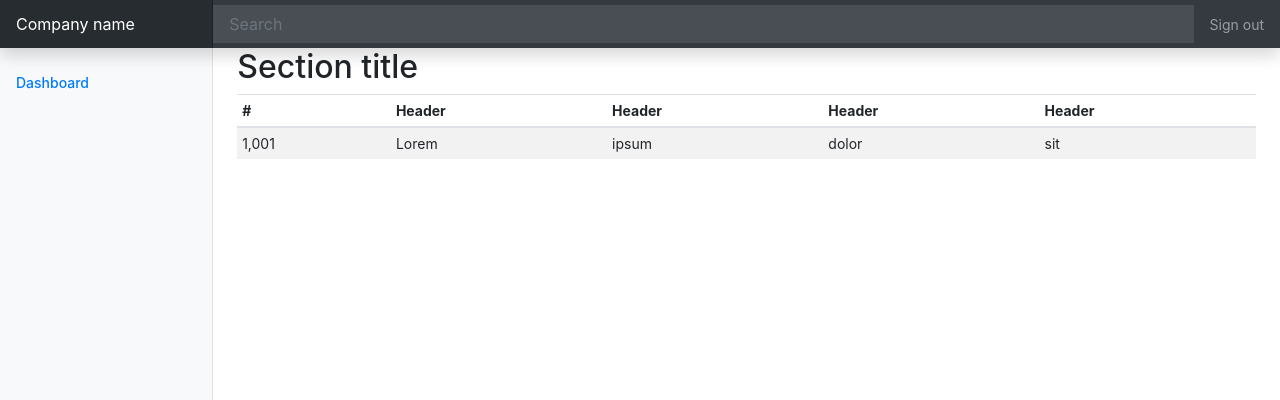
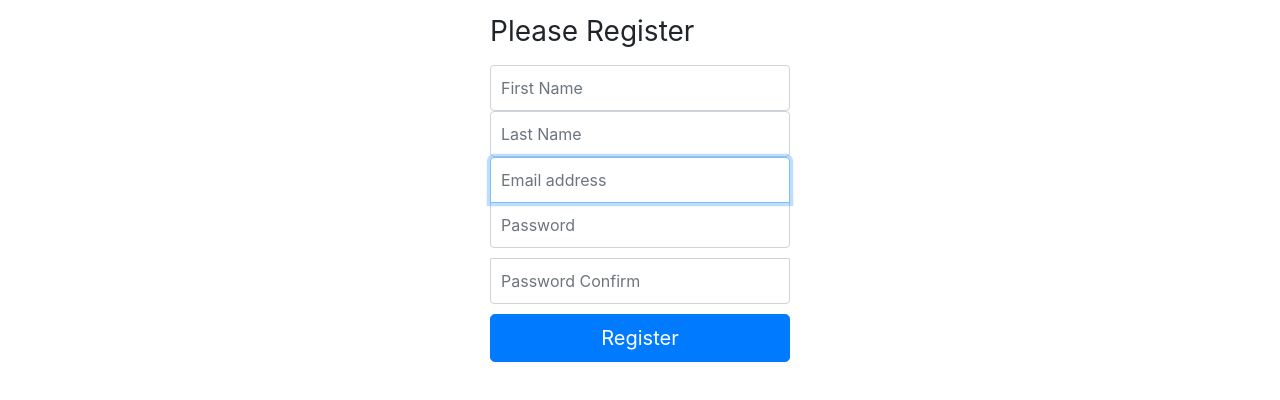
Before and after one commit to A-Nasiri/vue-3-admin-app, a Vue app: page /register in a window 1280 px wide. Shown: the top 400 px of the page. Built offline with nearby package versions, Linux system fonts and the light colour scheme.

Commit message:
Register component

```diff
--- a/src/App.vue
+++ b/src/App.vue
@@ -1,151 +1,13 @@
 <template>
-<Nav />
-<div class="container-fluid">
-  <div class="row">
-    <Menu />
-    <main role="main" class="col-md-9 ml-sm-auto col-lg-10 px-md-4">
-      <h2>Section title</h2>
-      <div class="table-responsive">
-        <table class="table table-striped table-sm">
-          <thead>
-            <tr>
-              <th>#</th>
-              <th>Header</th>
-              <th>Header</th>
-              <th>Header</th>
-              <th>Header</th>
-            </tr>
-          </thead>
-          <tbody>
-            <tr>
-              <td>1,001</td>
-              <td>Lorem</td>
-              <td>ipsum</td>
-              <td>dolor</td>
-              <td>sit</td>
-            </tr>
-          </tbody>
-        </table>
-      </div>
-    </main>
-  </div>
-</div>
+  <router-view />
 </template>
 
 <script>
-import Menu from '@/components/Menu';
-import Nav from '@/components/Nav';
+export default {
 
-export default {
-  components: {
-    Menu,
-    Nav
-  }
 }
 </script>
 
 <style>
-body {
-  font-size: .875rem;
-}
 
-.feather {
-  width: 16px;
-  height: 16px;
-  vertical-align: text-bottom;
-}
-
-/*
- * Sidebar
- */
-
-.sidebar {
-  position: fixed;
-  top: 0;
-  bottom: 0;
-  left: 0;
-  z-index: 100; /* Behind the navbar */
-  padding: 48px 0 0; /* Height of navbar */
-  box-shadow: inset -1px 0 0 rgba(0, 0, 0, .1);
-}
-
-@media (max-width: 767.98px) {
-  .sidebar {
-    top: 5rem;
-  }
-}
-
-.sidebar-sticky {
-  position: relative;
-  top: 0;
-  height: calc(100vh - 48px);
-  padding-top: .5rem;
-  overflow-x: hidden;
-  overflow-y: auto; /* Scrollable contents if viewport is shorter than content. */
-}
-
-@supports ((position: -webkit-sticky) or (position: sticky)) {
-  .sidebar-sticky {
-    position: -webkit-sticky;
-    position: sticky;
-  }
-}
-
-.sidebar .nav-link {
-  font-weight: 500;
-  color: #333;
-}
-
-.sidebar .nav-link .feather {
-  margin-right: 4px;
-  color: #999;
-}
-
-.sidebar .nav-link.active {
-  color: #007bff;
-}
-
-.sidebar .nav-link:hover .feather,
-.sidebar .nav-link.active .feather {
-  color: inherit;
-}
-
-.sidebar-heading {
-  font-size: .75rem;
-  text-transform: uppercase;
-}
-
-/*
- * Navbar
- */
-
-.navbar-brand {
-  padding-top: .75rem;
-  padding-bottom: .75rem;
-  font-size: 1rem;
-  background-color: rgba(0, 0, 0, .25);
-  box-shadow: inset -1px 0 0 rgba(0, 0, 0, .25);
-}
-
-.navbar .navbar-toggler {
-  top: .25rem;
-  right: 1rem;
-}
-
-.navbar .form-control {
-  padding: .75rem 1rem;
-  border-width: 0;
-  border-radius: 0;
-}
-
-.form-control-dark {
-  color: #fff;
-  background-color: rgba(255, 255, 255, .1);
-  border-color: rgba(255, 255, 255, .1);
-}
-
-.form-control-dark:focus {
-  border-color: transparent;
-  box-shadow: 0 0 0 3px rgba(255, 255, 255, .25);
-}
 </style>
--- /dev/null
+++ b/src/public/Register.vue
@@ -0,0 +1,75 @@
+<template>
+<form class="form-signin">
+  <h1 class="h3 mb-3 font-weight-normal">Please Register</h1>
+
+  <label for="first_name" class="sr-only">First Name</label>
+  <input type="text" id="first_name" class="form-control" placeholder="First Name" required>
+
+  <label for="last_name" class="sr-only">Last Name</label>
+  <input type="text" id="last_name" class="form-control" placeholder="Last Name" required>
+
+  <label for="inputEmail" class="sr-only">Email address</label>
+  <input type="email" id="inputEmail" class="form-control" placeholder="Email address" required autofocus>
+
+  <label for="inputPassword" class="sr-only">Password</label>
+  <input type="password" id="inputPassword" class="form-control" placeholder="Password" required>
+
+  <label for="passwordConfirm" class="sr-only">Password Confirm</label>
+  <input type="password" id="passwordConfirm" class="form-control" placeholder="Password Confirm" required>
+
+  <button class="btn btn-lg btn-primary btn-block" type="submit">Register</button>
+</form>
+</template>
+
+<script>
+export default {
+name: 'Register'
+}
+</script>
+
+<style scoped>
+html,
+body {
+  height: 100%;
+}
+
+body {
+  display: -ms-flexbox;
+  display: flex;
+  -ms-flex-align: center;
+  align-items: center;
+  padding-top: 40px;
+  padding-bottom: 40px;
+  background-color: #f5f5f5;
+}
+
+.form-signin {
+  width: 100%;
+  max-width: 330px;
+  padding: 15px;
+  margin: auto;
+}
+.form-signin .checkbox {
+  font-weight: 400;
+}
+.form-signin .form-control {
+  position: relative;
+  box-sizing: border-box;
+  height: auto;
+  padding: 10px;
+  font-size: 16px;
+}
+.form-signin .form-control:focus {
+  z-index: 2;
+}
+.form-signin input[type="email"] {
+  margin-bottom: -1px;
+  border-bottom-right-radius: 0;
+  border-bottom-left-radius: 0;
+}
+.form-signin input[type="password"] {
+  margin-bottom: 10px;
+  border-top-left-radius: 0;
+  border-top-right-radius: 0;
+}
+</style>
--- /dev/null
+++ b/src/secure/Secure.vue
@@ -0,0 +1,152 @@
+<template>
+  <Nav />
+<div class="container-fluid">
+  <div class="row">
+    <Menu />
+    <main role="main" class="col-md-9 ml-sm-auto col-lg-10 px-md-4">
+      <h2>Section title</h2>
+      <div class="table-responsive">
+        <table class="table table-striped table-sm">
+          <thead>
+            <tr>
+              <th>#</th>
+              <th>Header</th>
+              <th>Header</th>
+              <th>Header</th>
+              <th>Header</th>
+            </tr>
+          </thead>
+          <tbody>
+            <tr>
+              <td>1,001</td>
+              <td>Lorem</td>
+              <td>ipsum</td>
+              <td>dolor</td>
+              <td>sit</td>
+            </tr>
+          </tbody>
+        </table>
+      </div>
+    </main>
+  </div>
+</div>
+</template>
+
+<script>
+import Menu from '@/components/Menu';
+import Nav from '@/components/Nav';
+
+export default {
+ name: 'Secure',
+ components: {
+    Menu,
+    Nav
+  }
+}
+</script>
+
+<style>
+body {
+  font-size: .875rem;
+}
+
+.feather {
+  width: 16px;
+  height: 16px;
+  vertical-align: text-bottom;
+}
+
+/*
+ * Sidebar
+ */
+
+.sidebar {
+  position: fixed;
+  top: 0;
+  bottom: 0;
+  left: 0;
+  z-index: 100; /* Behind the navbar */
+  padding: 48px 0 0; /* Height of navbar */
+  box-shadow: inset -1px 0 0 rgba(0, 0, 0, .1);
+}
+
+@media (max-width: 767.98px) {
+  .sidebar {
+    top: 5rem;
+  }
+}
+
+.sidebar-sticky {
+  position: relative;
+  top: 0;
+  height: calc(100vh - 48px);
+  padding-top: .5rem;
+  overflow-x: hidden;
+  overflow-y: auto; /* Scrollable contents if viewport is shorter than content. */
+}
+
+@supports ((position: -webkit-sticky) or (position: sticky)) {
+  .sidebar-sticky {
+    position: -webkit-sticky;
+    position: sticky;
+  }
+}
+
+.sidebar .nav-link {
+  font-weight: 500;
+  color: #333;
+}
+
+.sidebar .nav-link .feather {
+  margin-right: 4px;
+  color: #999;
+}
+
+.sidebar .nav-link.active {
+  color: #007bff;
+}
+
+.sidebar .nav-link:hover .feather,
+.sidebar .nav-link.active .feather {
+  color: inherit;
+}
+
+.sidebar-heading {
+  font-size: .75rem;
+  text-transform: uppercase;
+}
+
+/*
+ * Navbar
+ */
+
+.navbar-brand {
+  padding-top: .75rem;
+  padding-bottom: .75rem;
+  font-size: 1rem;
+  background-color: rgba(0, 0, 0, .25);
+  box-shadow: inset -1px 0 0 rgba(0, 0, 0, .25);
+}
+
+.navbar .navbar-toggler {
+  top: .25rem;
+  right: 1rem;
+}
+
+.navbar .form-control {
+  padding: .75rem 1rem;
+  border-width: 0;
+  border-radius: 0;
+}
+
+.form-control-dark {
+  color: #fff;
+  background-color: rgba(255, 255, 255, .1);
+  border-color: rgba(255, 255, 255, .1);
+}
+
+.form-control-dark:focus {
+  border-color: transparent;
+  box-shadow: 0 0 0 3px rgba(255, 255, 255, .25);
+}
+</style>
```
Also changed, not shown: src/public/Login.vue (added, +27 -0 lines), src/router/index.ts (+6 -6 lines).
